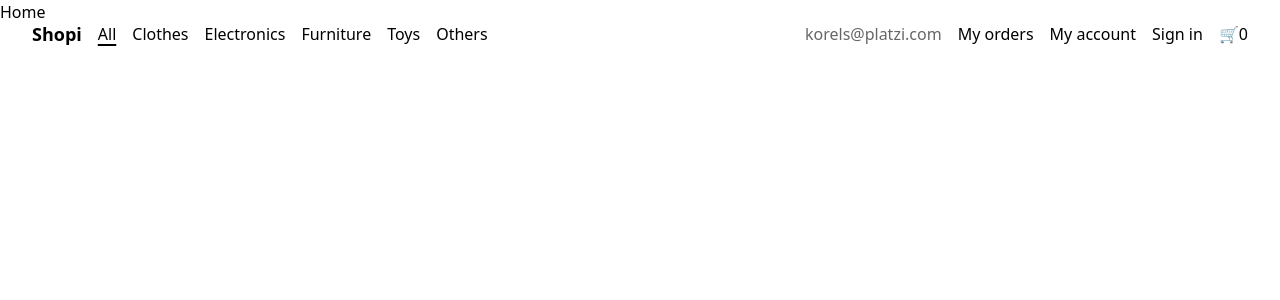
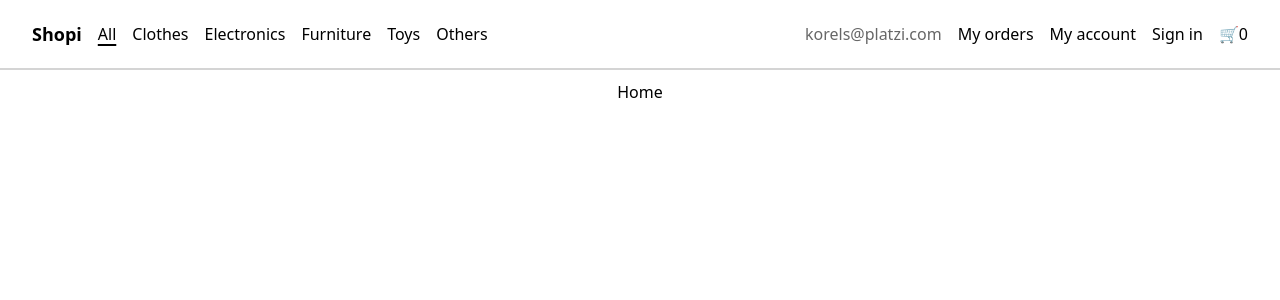
Before and after one commit to korelss7/shopi-shop, a React (Vite) app: page / in a window 1280 px wide. Shown: the top 300 px of the page. Built offline with nearby package versions, Linux system fonts and the light colour scheme.

Commit message:
Creación de componente Layout para las páginas

```diff
--- a/src/App.jsx
+++ b/src/App.jsx
@@ -6,6 +6,7 @@ import { SignIn } from "./pages/SignIn";
 import { NotFound } from "./pages/NotFound";
 import { BrowserRouter, useRoutes } from "react-router-dom";
 import Navbar from "./components/Navbar";
+import { Layout } from "./components/Layout";
 
 const AppRoutes = () => {
   const routes = useRoutes([
@@ -23,7 +24,9 @@ function App() {
   return (
     <BrowserRouter>
       <Navbar />
-      <AppRoutes />
+      <Layout>
+        <AppRoutes />
+      </Layout>
     </BrowserRouter>
   );
 }
--- /dev/null
+++ b/src/components/Layout/index.jsx
@@ -0,0 +1,5 @@
+const Layout = ({ children }) => {
+  return <div className="flex flex-col items-center mt-20">{children}</div>;
+};
+
+export { Layout };
--- a/src/components/Navbar/index.jsx
+++ b/src/components/Navbar/index.jsx
@@ -2,7 +2,7 @@ import { NavLink } from "../NavLink";
 
 const Navbar = () => {
   return (
-    <nav className="flex justify-between items-center fixed z-10 w-full py-5 px-8 text-md font-normal">
+    <nav className="flex justify-between items-center fixed top-0 z-10 w-full py-5 px-8 text-md font-normal border-b-2 border-neutral-300">
       <ul className="flex items-center gap-4">
         <li className="text-lg font-semibold">
           <NavLink to="/">Shopi</NavLink>
```
